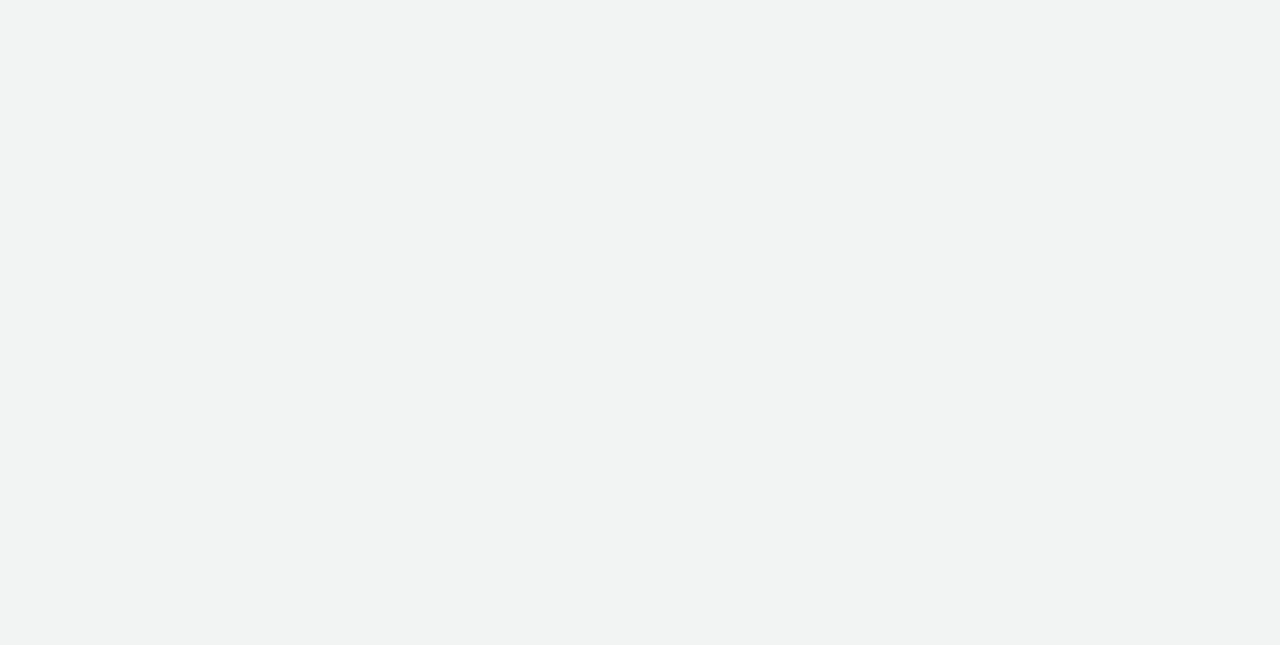
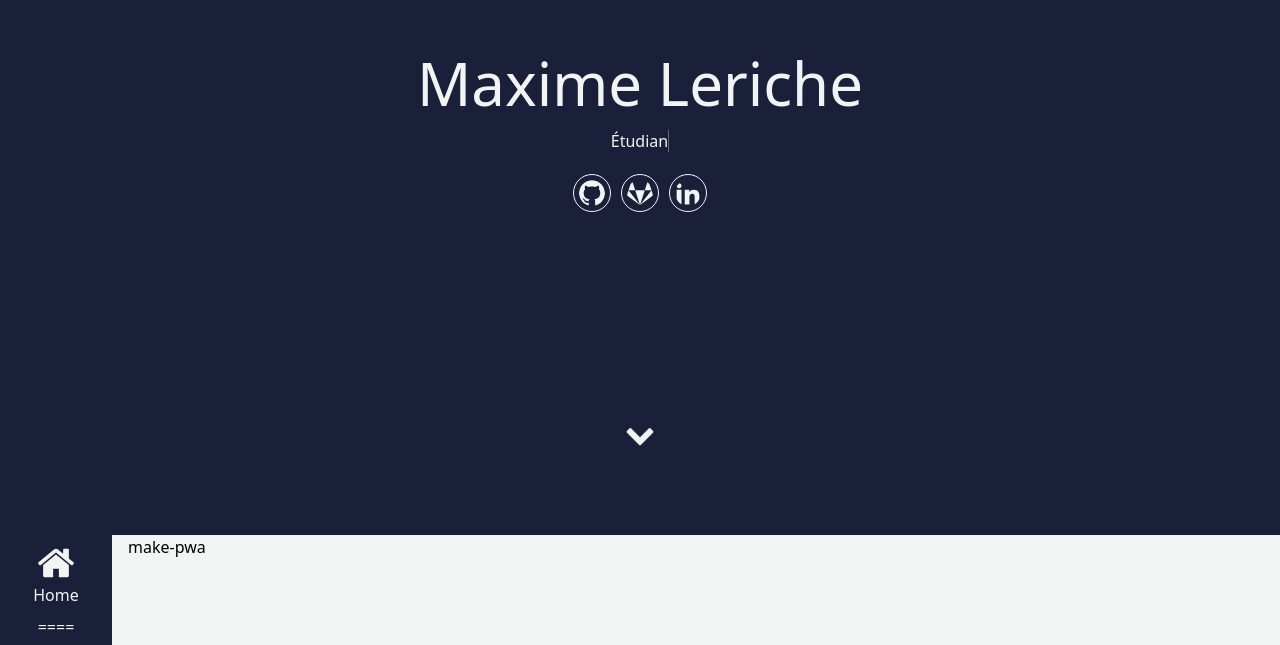
Before and after one commit to batleforc/Portfolio, a React (Create React App) app in the folder client/: page /project/make-pwa in a window 1280 px wide. Before the commit this address had no page. Shown: the part 265-910 px from the top of the page. Before the commit the page ends 800 px from the top, so only its background shows below. Built offline with nearby package versions, Linux system fonts and the light colour scheme.

Commit message:
[add] Correction du systéme de routage

```diff
--- a/client/src/App.tsx
+++ b/client/src/App.tsx
@@ -1,12 +1,113 @@
-import React from "react";
-import { Route,Routes } from "react-router-dom";
+import React, { useEffect, useState } from "react";
+import { Route, Routes, Outlet } from "react-router-dom";
 import MainPage from "./component/MainPage";
+import ProjetDetail from "./component/ProjetDetail";
+import CoverPage from "./component/MainPage/CoverPage/CoverPage";
+import properties from "./properties";
+import About from "./component/MainPage/About/About";
+import Projet from "./component/MainPage/Projet/Projet";
+import Nav from "./component/MainPage/Nav";
+import { AreWeHome } from "./component/helper";
+export interface Content {
+  Label: string;
+  Icon: string;
+  href: string;
+}
+
 function App() {
+  const [where, setWhere] = useState<string>("");
+  const notification = new IntersectionObserver(
+    (entries) => {
+      var id = entries[0].target.id;
+      if (id.includes("-")) id = id.split("-")[0];
+      if (id !== where) setWhere(id);
+    },
+    {
+      root: null,
+      rootMargin: "0px",
+      threshold: 0.3,
+    }
+  );
+  const Contents = [
+    {
+      Label: "Home",
+      Icon: "home",
+      href: AreWeHome() ? "cover" : "/",
+      checkClass: false,
+      OnlyHome: false,
+    },
+    {
+      Component: About,
+      Label: "About",
+      Icon: "user",
+      href: "about",
+      checkClass: true,
+      OnlyHome: true,
+    },
+    {
+      Component: Projet,
+      Label: "Projets",
+      Icon: "gears",
+      href: "project",
+      checkClass: false,
+      OnlyHome: true,
+    },
+    {
+      Component: ({ Label, Icon, href }: Content) => <p id={href}>Contact</p>,
+      Label: "Contact",
+      Icon: "envelope",
+      href: "contact",
+      checkClass: false,
+      OnlyHome: true,
+    },
+  ];
+  useEffect(() => {
+    Contents.forEach(({ href, checkClass }) => {
+      if (checkClass) {
+        Array.from(document.getElementsByClassName(href)).forEach((el) =>
+          notification.observe(el)
+        );
+      }
+      var element = document.getElementById(href);
+      if (element !== null) notification.observe(element);
+    });
+    return () => {
+      notification.disconnect();
+    };
+    // eslint-disable-next-line react-hooks/exhaustive-deps
+  }, []);
   return (
     <div className="App">
-      <Routes>
-        <Route path="/" element={<MainPage />} />
-      </Routes>
+      <CoverPage />
+      <div className="MainContent">
+        <Nav
+          contents={Contents}
+          media={properties.media}
+          selected={where}
+          onClick={setWhere}
+        />
+        <Routes>
+          <Route
+            path="/"
+            element={
+              <>
+                <Outlet />
+              </>
+            }
+          >
+            <Route index element={<MainPage Contents={Contents} />} />
+            <Route path="project/:slug" element={<ProjetDetail />} />
+            <Route
+              path="project"
+              element={
+                <div className="content md:ml-32 text-9xl">
+                  <p>YOU SHOULD NOT PASS</p>
+                </div>
+              }
+            />
+          </Route>
+        </Routes>
+      </div>
     </div>
   );
 }
--- a/client/src/component/MainPage.tsx
+++ b/client/src/component/MainPage.tsx
@@ -1,79 +1,18 @@
-import React, { useEffect, useState } from "react";
-import properties from "../properties";
-import CoverPage from "./MainPage/CoverPage/CoverPage";
-import Nav from "./MainPage/Nav";
-import About from "./MainPage/About/About";
-import Projet from "./MainPage/Projet/Projet";
-export interface Content {
+import React from "react";
+import {Content} from '../App'
+
+export interface IContent{
   Label: string;
   Icon: string;
   href: string;
+  Component?: ({ Label, Icon, href }: Content) => JSX.Element;
+  checkClass: boolean;
+  OnlyHome?: boolean;
 }
 
-const MainPage = () => {
-  const [where, setWhere] = useState<string>("");
-  const notification = new IntersectionObserver(
-    (entries) => {
-      var id = entries[0].target.id;
-      if (id.includes("-"))
-        id = id.split("-")[0]
-      if (id !== where) setWhere(id);
-    },
-    {
-      root: null,
-      rootMargin: "0px",
-      threshold: 0.30,
-    }
-  );
-  const Contents = [
-    {
-      Label: "Home",
-      Icon: "home",
-      href: "cover",
-      checkClass: false
-    },
-    {
-      Component: About,
-      Label: "About",
-      Icon: "user",
-      href: "about",
-      checkClass: true
-    },
-    {
-      Component: Projet,
-      Label: "Projets",
-      Icon: "gears",
-      href: "project",
-      checkClass: false
-    },
-    {
-      Component: ({ Label, Icon, href }: Content) => <p id={href}>Contact</p>,
-      Label: "Contact",
-      Icon: "envelope",
-      href: "contact",
-      checkClass: false
-    },
-  ];
-  useEffect(() => {
-    Contents.forEach(({ href, checkClass }) => {
-      if (checkClass) {
-        Array.from(document.getElementsByClassName(href)).forEach((el)=>notification.observe(el))
-      }
-      var element = document.getElementById(href);
-      if (element !== null) notification.observe(element);
-    });
-    return () => {
-      notification.disconnect();
-    };
-    // eslint-disable-next-line react-hooks/exhaustive-deps
-  }, []);
-
+const MainPage = ({Contents}:{Contents:IContent[]}) => {
   return (
-    <>
-      <CoverPage />
-      <div className="MainContent">
-        <Nav contents={Contents} media={properties.media} selected={where} onClick={setWhere} />
-        <div className="content	md:ml-32">
+      <div className="content	md:ml-32">
           {Contents.filter(({ Component }) => Component !== undefined).map(
             ({ Component, Label, Icon, href }) =>
               Component !== undefined ? (
@@ -83,8 +22,6 @@ const MainPage = () => {
               )
           )}
         </div>
-      </div>
-    </>
   );
 };
 
--- a/client/src/component/MainPage/About/About.tsx
+++ b/client/src/component/MainPage/About/About.tsx
@@ -1,5 +1,5 @@
 import React from "react";
-import { Content } from "../../MainPage";
+import { Content } from "../../../App";
 import properties from "../../../properties";
 import WhoAmI from "./WhoAmI";
 import Tech from "./Tech";
--- a/client/src/component/MainPage/Nav.tsx
+++ b/client/src/component/MainPage/Nav.tsx
@@ -1,5 +1,6 @@
 import React from "react";
-import { Content } from "../MainPage";
+import { AreWeHome } from "../helper";
+import { IContent } from "../MainPage";
 import { MediaContent } from "./CoverPage/Media";
 import DesktopNav from "./Nav/DesktopNav";
 import MobileNav from "./Nav/MobileNav";
@@ -10,7 +11,7 @@ const Nav = ({
   selected,
   onClick
 }: {
-  contents: Array<Content>;
+  contents: Array<IContent>;
   media: Array<MediaContent>;
   selected: string;
   onClick: (arg0: string) => void;
@@ -21,7 +22,7 @@ const Nav = ({
         <Component
           selected={selected}
           key={index}
-          contents={contents}
+          contents={contents.filter((value)=>AreWeHome()||!value.OnlyHome)}
           media={media}
           onClick={onClick}
         />
--- a/client/src/component/MainPage/Nav/DesktopNav.tsx
+++ b/client/src/component/MainPage/Nav/DesktopNav.tsx
@@ -1,5 +1,5 @@
 import React from "react";
-import { Content } from "../../MainPage";
+import { IContent } from "../../MainPage";
 import { MediaContent } from "../CoverPage/Media";
 import ItemNav from "./ItemNav";
 
@@ -9,7 +9,7 @@ const DesktopNav = ({
   selected,
   onClick,
 }: {
-  contents: Array<Content>;
+  contents: Array<IContent>;
   media: Array<MediaContent>;
   selected: string;
   onClick: (arg0: string) => void;
--- a/client/src/component/MainPage/Nav/ItemNav.tsx
+++ b/client/src/component/MainPage/Nav/ItemNav.tsx
@@ -1,6 +1,6 @@
 import React from "react";
 import IcoMoonSVG from "../../helper/IcomoonSVG";
-import { Content } from "../../MainPage";
+import { Content } from "../../../App";
 /* eslint-disable react/jsx-no-target-blank*/
 interface ItemContent extends Content {
   externalLink?: boolean;
@@ -27,7 +27,7 @@ const ItemNav = ({
       target={externalLink ? "_blank" : "_self"}
       rel={externalLink ? "noreferrer" : "tag"}
       onClick={(event) => {
-        if (!event || externalLink) return;
+        if (!event || externalLink || href.includes("/")) return;
         event.preventDefault();
         document.querySelector(`#${href}`)?.scrollIntoView({
           behavior: "smooth",
--- a/client/src/component/MainPage/Nav/MobileNav.tsx
+++ b/client/src/component/MainPage/Nav/MobileNav.tsx
@@ -1,15 +1,15 @@
 import React, { useState } from "react";
 import IcoMoonSVG from "../../helper/IcomoonSVG";
-import { Content } from "../../MainPage";
 import { MediaContent } from "../CoverPage/Media";
 import ItemNav from "./ItemNav";
+import { IContent } from "../../MainPage";
 
 const MobileNav = ({
   contents,
   media,
   selected,
 }: {
-  contents: Array<Content>;
+  contents: Array<IContent>;
   media: Array<MediaContent>;
   selected: string;
   onClick: (arg0: string) => void;
--- a/client/src/component/MainPage/Projet/Projet.tsx
+++ b/client/src/component/MainPage/Projet/Projet.tsx
@@ -1,5 +1,5 @@
 import React, { useState } from "react";
-import { Content } from "../../MainPage";
+import { Content } from "../../../App";
 import properties from "../../../properties";
 import ProjectItem from "./ProjectItem";
 
--- /dev/null
+++ b/client/src/component/ProjetDetail.tsx
@@ -0,0 +1,9 @@
+import React from "react";
+import { useParams } from "react-router-dom";
+
+const ProjetDetail = () => {
+  var params = useParams();
+  return <div className="content md:ml-32">{params.slug}</div>;
+};
+
+export default ProjetDetail;
--- /dev/null
+++ b/client/src/component/helper/index.js
@@ -0,0 +1,2 @@
+export const AreWeHome = () =>
+  window.location.pathname === "/" ? true : false;
```
